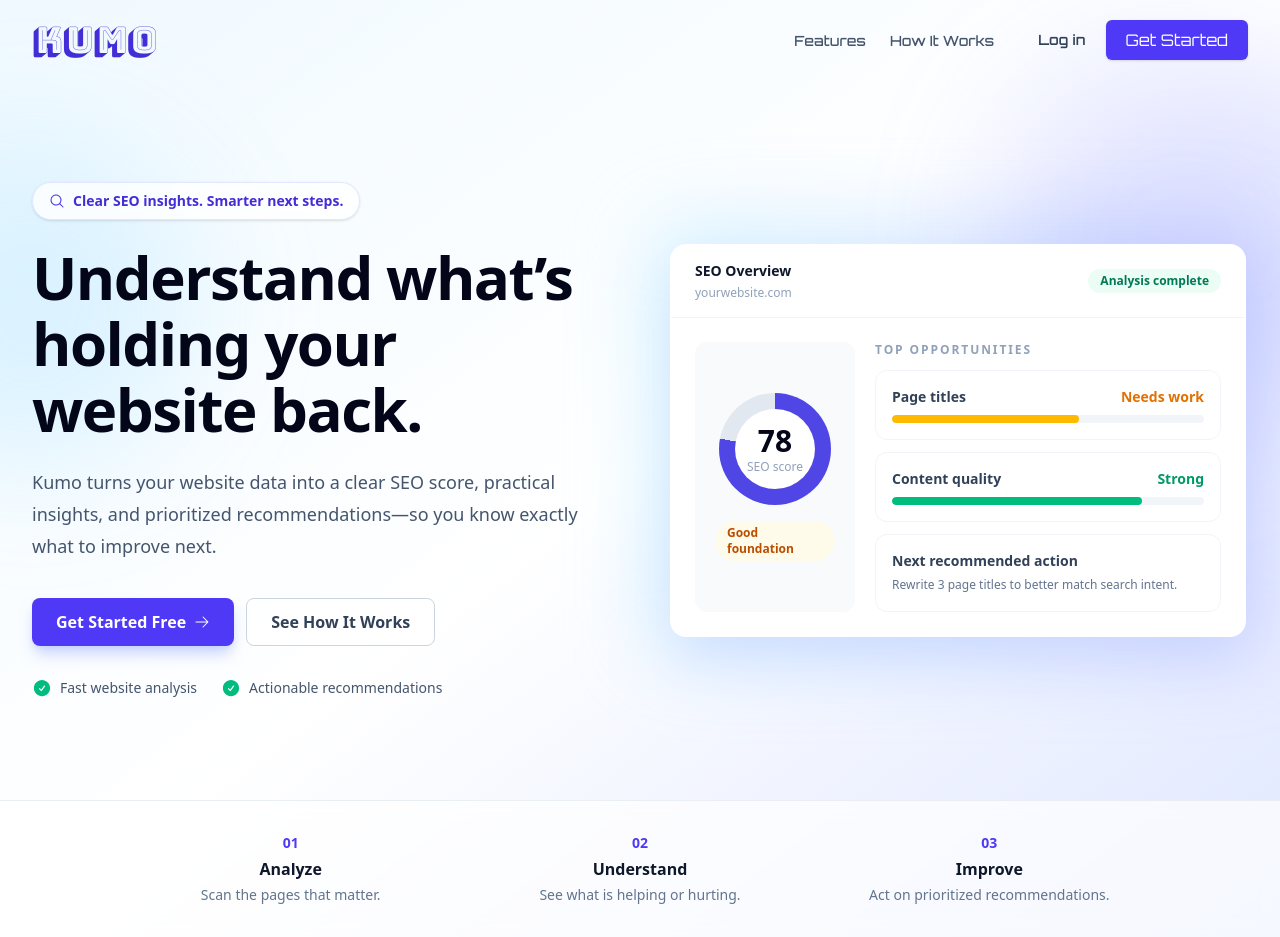
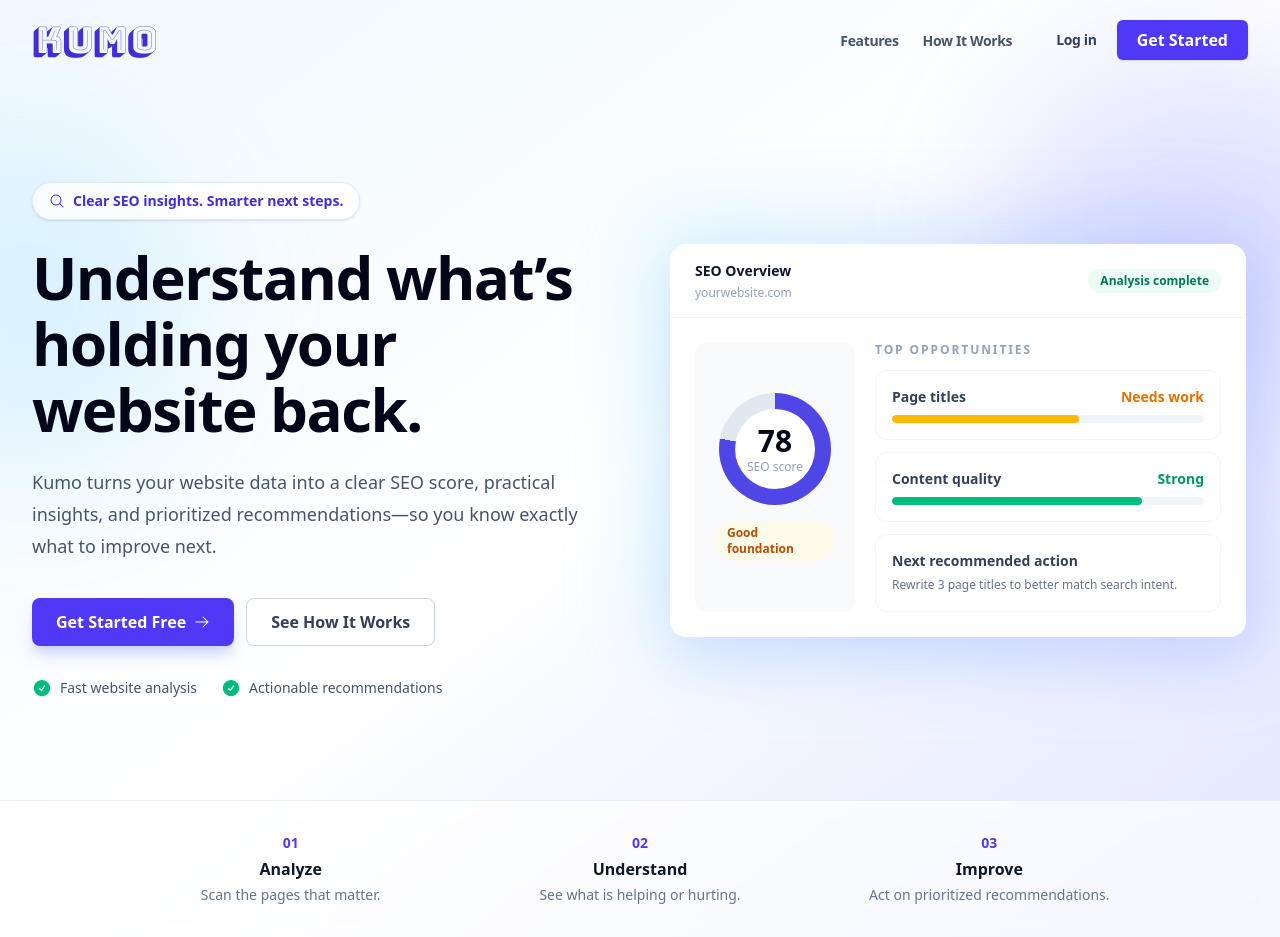
Before and after one commit to zach045/kumo-ui, a Vue app: page / in a window 1280 px wide. Built offline with nearby package versions, Linux system fonts and the light colour scheme.

Commit message:
Expand Kumo homepage and refine navigation

```diff
--- a/src/components/layout/MainNav.vue
+++ b/src/components/layout/MainNav.vue
@@ -23,12 +23,12 @@
                 Kumo
             </router-link>
 
-            <div class="orbitron-regular flex items-center gap-2">
+            <div class="flex items-center gap-2">
                 <ul class="mr-3 flex items-center">
                     <li v-for="item in items" :key="item.name">
                         <a
                             :href="item.link"
-                            class="rounded-lg px-3 py-2 text-sm font-medium text-slate-600 transition-colors hover:bg-white/70 hover:text-indigo-700"
+                            class="rounded-lg px-3 py-2 text-sm font-semibold tracking-tight text-slate-600 transition-colors hover:bg-white/70 hover:text-indigo-700"
                         >
                             {{ item.name }}
                         </a>
@@ -37,7 +37,7 @@
 
                 <template v-if="user">
                     <router-link :to="{ name: 'dashboard' }">
-                        <BaseButton class="border-none bg-indigo-600 text-white shadow-sm hover:bg-indigo-700">
+                        <BaseButton class="border-none bg-indigo-600 font-semibold text-white shadow-sm hover:bg-indigo-700">
                             <UserCircleIcon class="mr-1 size-4" />
                             {{ user.name }}
                         </BaseButton>
@@ -47,12 +47,12 @@
                 <template v-else>
                     <router-link
                         :to="{ name: 'login' }"
-                        class="px-3 py-2 text-sm font-semibold text-slate-700 transition-colors hover:text-indigo-700"
+                        class="px-3 py-2 text-sm font-semibold tracking-tight text-slate-700 transition-colors hover:text-indigo-700"
                     >
                         Log in
                     </router-link>
                     <router-link :to="{ name: 'signup' }">
-                        <BaseButton class="border-none bg-indigo-600 px-5 text-white shadow-sm hover:bg-indigo-700 hover:shadow-md">
+                        <BaseButton class="border-none bg-indigo-600 px-5 font-semibold text-white shadow-sm hover:bg-indigo-700 hover:shadow-md">
                             Get Started
                         </BaseButton>
                     </router-link>
```
